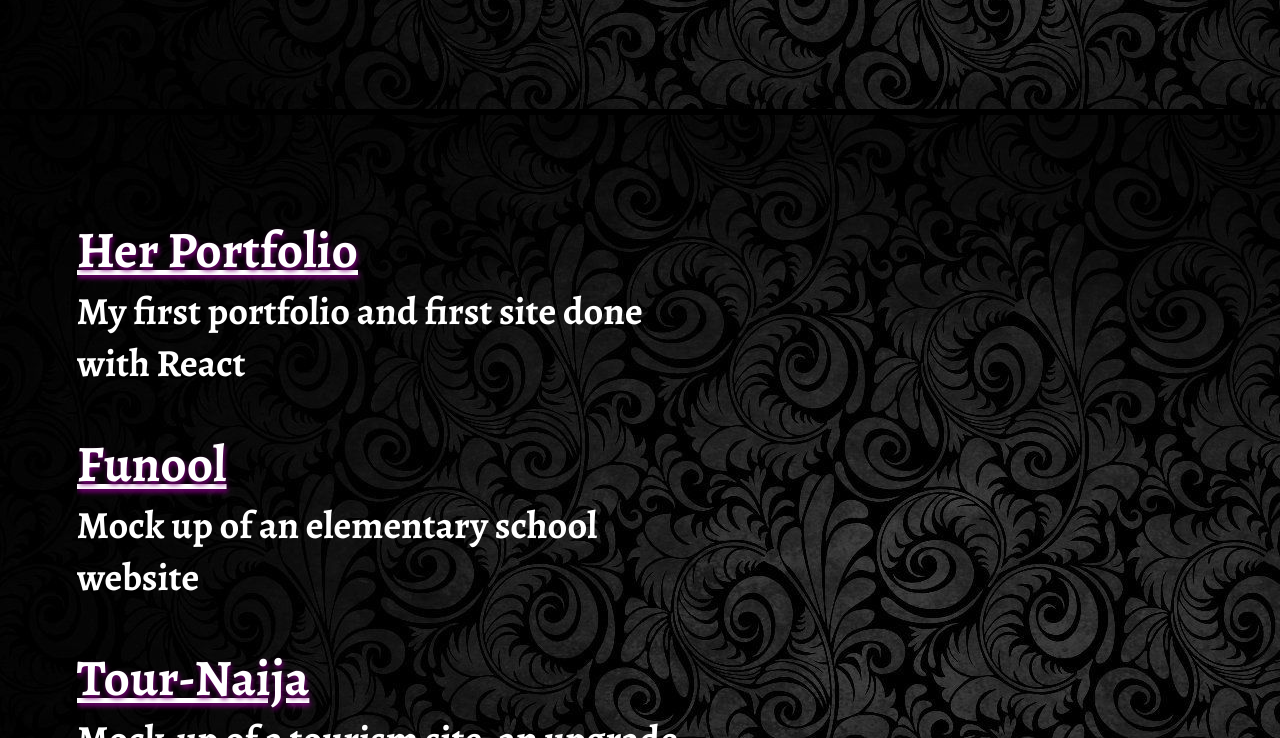
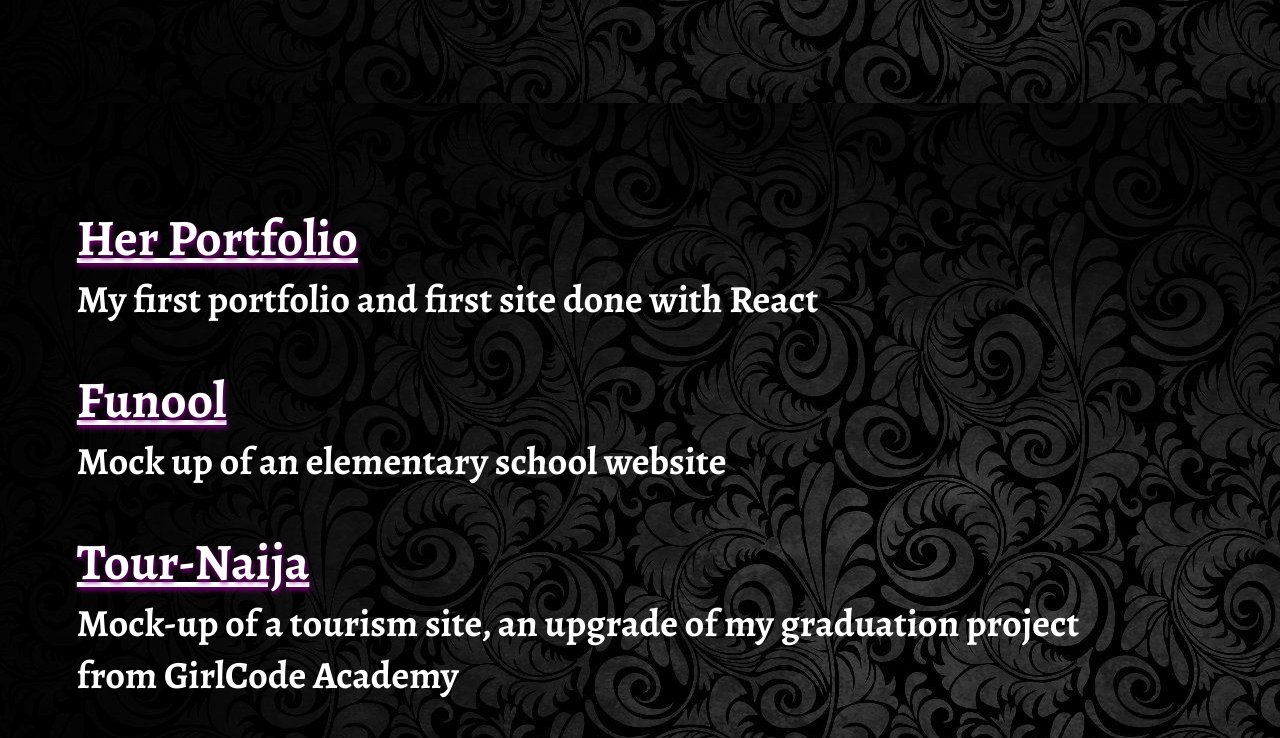
Before and after one commit to Shizbriz/portfolio-two, a plain HTML site: page index.html in a window 1280 px wide. Shown: the part 1587-2325 px from the top of the page. Drawn offline with Linux system fonts and the light colour scheme.

Commit message:
Update style.css

```diff
--- a/css/style.css
+++ b/css/style.css
@@ -3,8 +3,7 @@
   padding: 0;
   font-family: "main";
   color: white;
-  overflow: hidden;
-}
+  }
 
 @font-face {
   font-family: "big";
@@ -212,7 +211,7 @@ nav .hamburger:hover .dropdown-menu .nav-item {
 }
 
 #portfolio .site {
-  width: 40rem;
+  width: 80vw;
   margin: 20px 20px 20px 0;
 }
 
```
